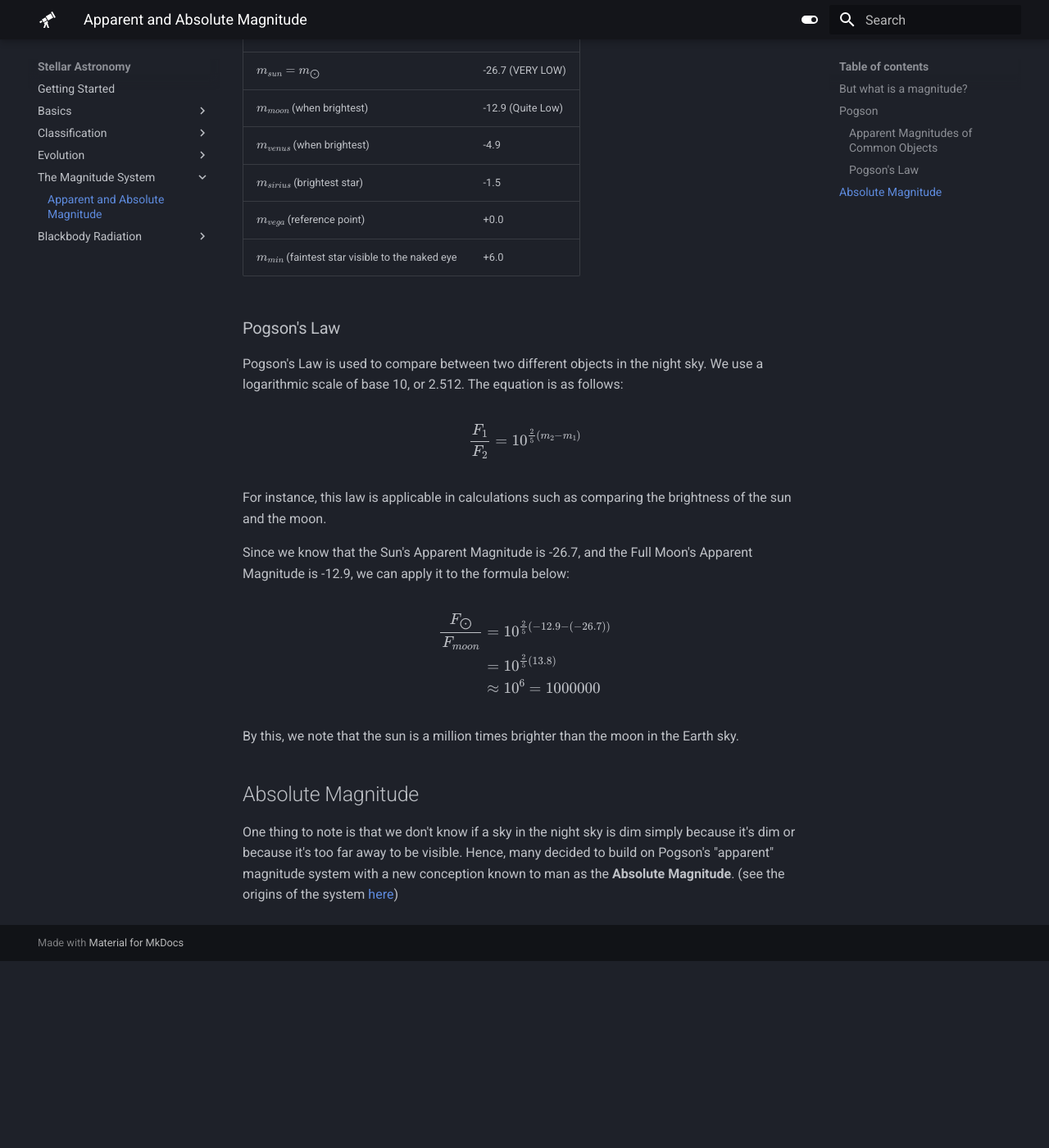
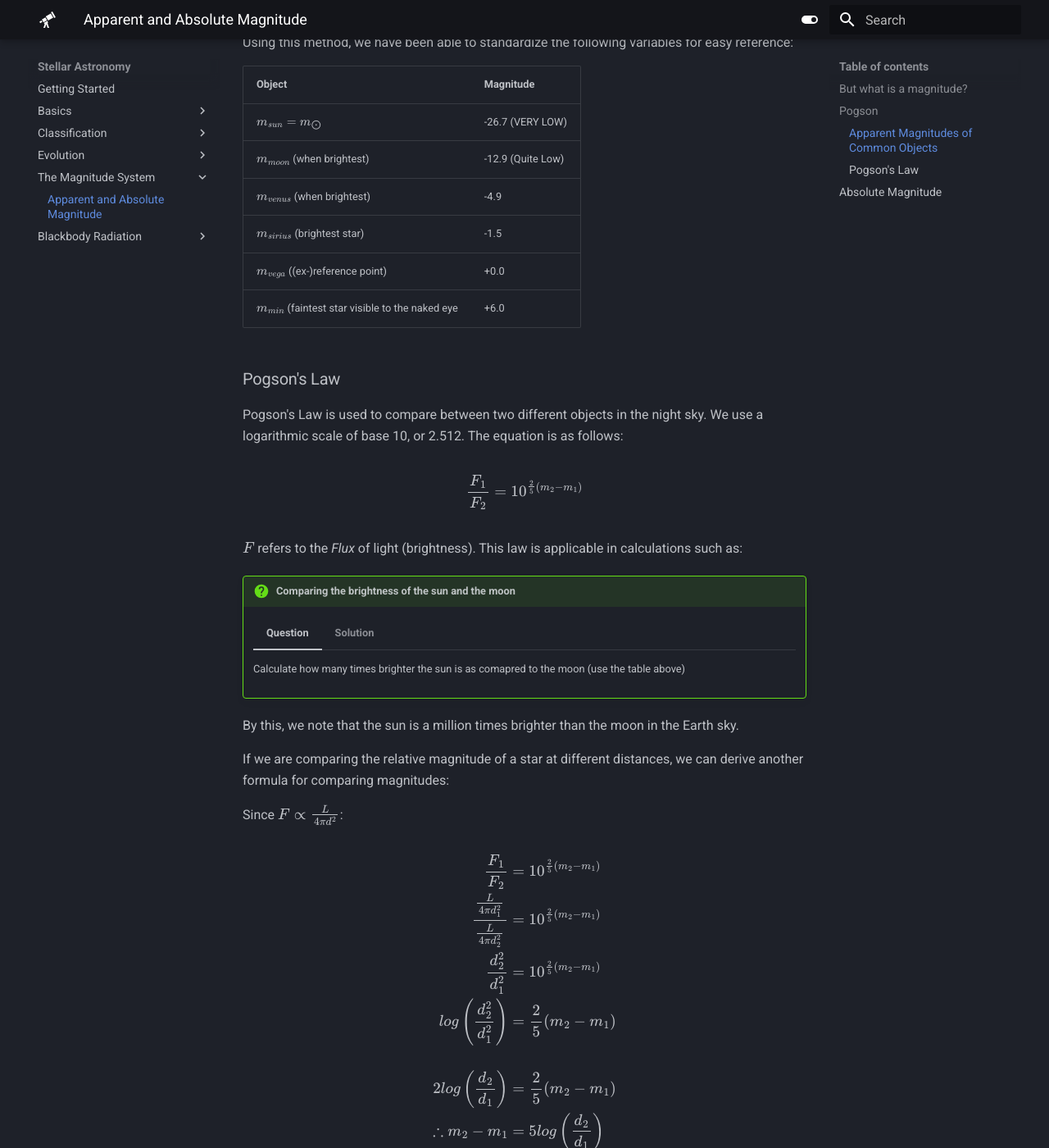
Before and after one commit to nushastro/website, an MkDocs documentation site: the page built from docs/stellar/magnitude/apparent_absolute_magnitude.md, in a window 1280 px wide and 1400 px high, scrolled down 1536 px. Shown: the whole window at 82% size. Built offline with MkDocs 1.6.1 and Material for MkDocs 9.7.7, drawn with Linux system fonts in a browser that asks for light colours; before the commit the page ends 2708 px from its top, so only the background shows below that; some of the changed text lies outside the part shown.

Commit message:
minor changes to magnitude

```diff
--- a/docs/stellar/magnitude/apparent_absolute_magnitude.md
+++ b/docs/stellar/magnitude/apparent_absolute_magnitude.md
@@ -31,6 +31,8 @@
 
 ### Apparent Magnitudes of Common Objects
 
+!!! Warning "$m$ is not mass"
+
 Using this method, we have been able to standardize the following variables for easy reference:
 
 | Object                                            | Magnitude         |
@@ -39,7 +41,7 @@
 | $m_{moon}$ (when brightest)                       | -12.9 (Quite Low) |
 | $m_{venus}$ (when brightest)                      | -4.9              |
 | $m_{sirius}$ (brightest star)                     | -1.5              |
-| $m_{vega}$ (reference point)                      | +0.0              |
+| $m_{vega}$ ((ex-)reference point)                 | +0.0              |
 | $m_{min}$ (faintest star visible to the naked eye | +6.0              |
 
 ### Pogson's Law
@@ -48,14 +50,28 @@
 
 $$\frac{F_1}{F_2} = 10^{\frac{2}{5} \left(m_2 - m_1 \right)}$$
 
-For instance, this law is applicable in calculations such as comparing the brightness of the sun and the moon.
+$F$ refers to the _Flux_ of light (brightness). This law is applicable in calculations such as:
 
-Since we know that the Sun's Apparent Magnitude is -26.7, and the Full Moon's Apparent Magnitude is -12.9, we can apply it to the formula below:
+!!! Question "Comparing the brightness of the sun and the moon"
 
-$$\begin{align*} \frac{F_\bigodot}{F_{moon}} &= 10^{\frac{2}{5} \left(-12.9 - (-26.7) \right)} \\ &= 10^{\frac{2}{5}\left(13.8\right)} \\ &\approx 10^6 = 1 000 000 \end{align*}$$
+    === "Question"
+        Calculate how many times brighter the sun is as comapred to the moon (use the table above)
+
+    === "Solution"
+        Since we know that the Sun's Apparent Magnitude is -26.7, and the Full Moon's Apparent Magnitude is -12.9, we can apply it to the formula below:
+
+        $$\begin{align*} \frac{F_\bigodot}{F_{moon}} &= 10^{\frac{2}{5} \left(-12.9 - (-26.7) \right)} \\ &= 10^{\frac{2}{5}\left(13.8\right)} \\ &\approx 10^6 = 1 000 000 \end{align*}$$
 
 By this, we note that the sun is a million times brighter than the moon in the Earth sky.
+
+If we are comparing the relative magnitude of a star at different distances, we can derive another formula for comparing magnitudes:
+
+Since $F \propto \frac{L}{4\pi d^2}$:
+
+$$\begin{align*}\frac{F_1}{F_2} &= 10^{\frac{2}{5} \left(m_2 - m_1 \right)} \\ \frac{\frac{L}{4\pi d_1^2}}{\frac{L}{4\pi d_2^2}} &= 10^{\frac{2}{5} \left(m_2 - m_1 \right)} \\ \frac{d_2^2}{d_1^2} &= 10^{\frac{2}{5} \left(m_2 - m_1 \right)} \\ log\left(\frac{d_2^2}{d_1^2}\right) &= \frac{2}{5} (m_2-m_1) \\\\ 2log\left(\frac{d_2}{d_1}\right) &= \frac{2}{5} (m_2-m_1) \\ \therefore m_2 - m_1 &= 5log\left(\frac{d_2}{d_1}\right) \end{align*}$$
 
 ## Absolute Magnitude
 
 One thing to note is that we don't know if a sky in the night sky is dim simply because it's dim or because it's too far away to be visible. Hence, many decided to build on Pogson's "apparent" magnitude system with a new conception known to man as the **Absolute Magnitude**. (see the origins of the system [here](https://articles.adsabs.harvard.edu/cgi-bin/nph-iarticle_query?2006JAHH....9..173H&defaultprint=YES&filetype=.pdf))
+
+Absolute magnitude is actually just the relative magnitude of a star **10 parsecs** away.
```
